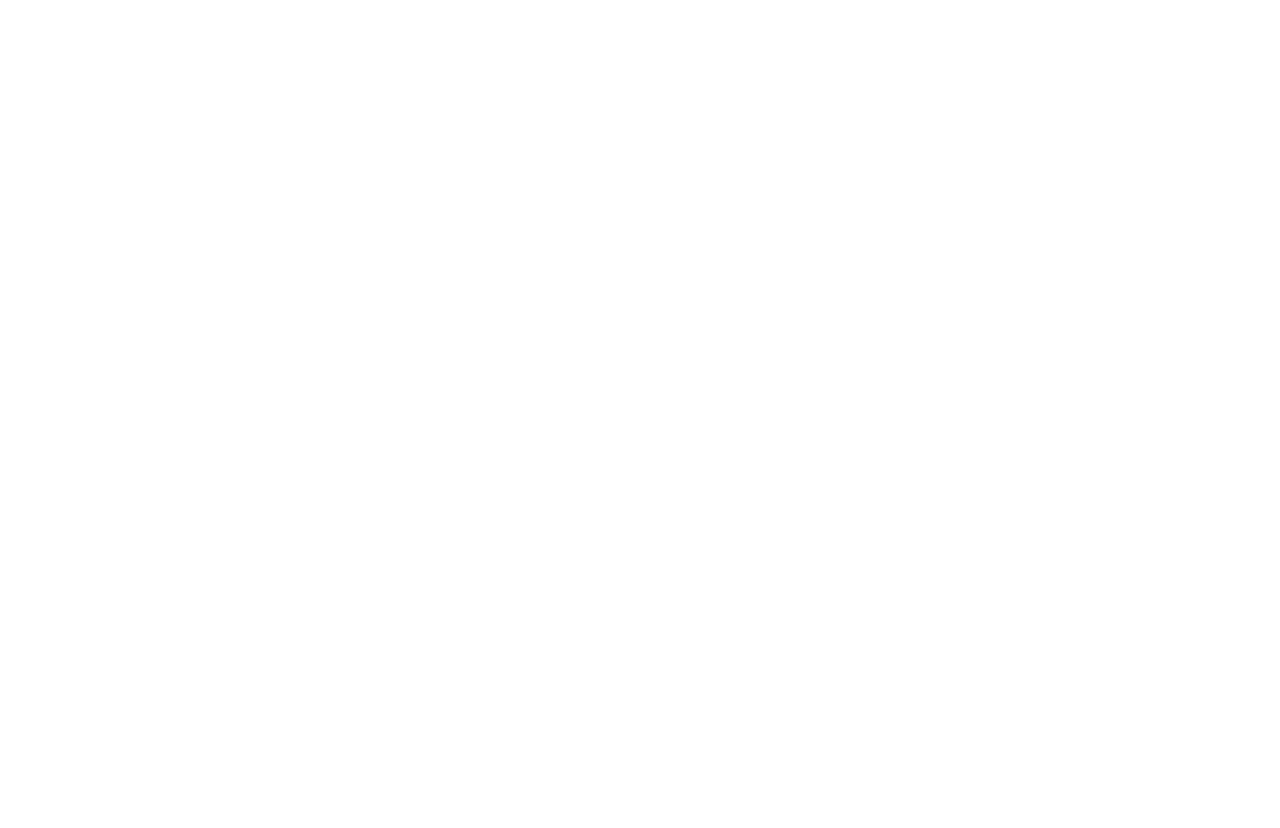
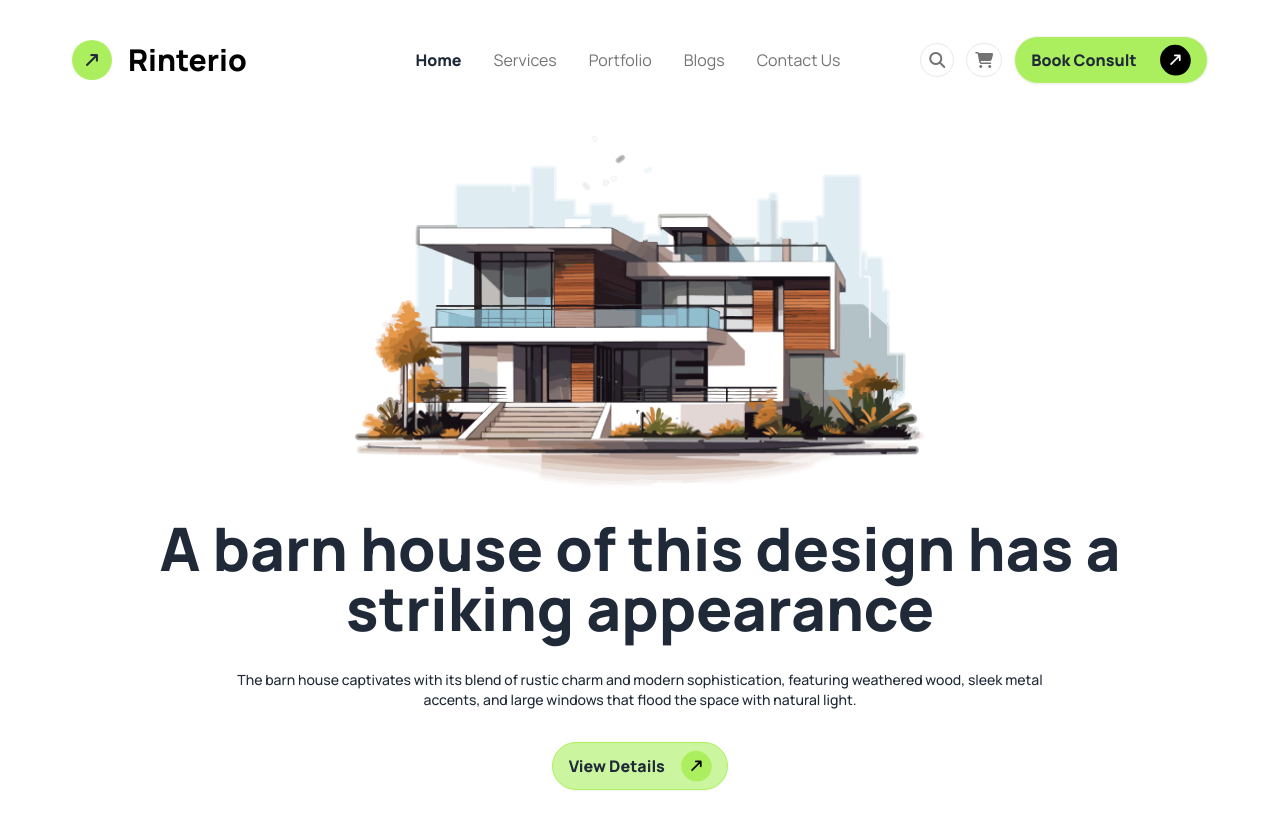
Before and after one commit to noosrat-jahan/Assignment_3, a plain HTML site: page index.html in a window 1280 px wide. Before the commit the page ends 800 px from the top, so only its background shows below. Drawn offline with nearby package versions, Linux system fonts and the light colour scheme.

Commit message:
header section of the design is added

```diff
--- a/index.html
+++ b/index.html
@@ -32,7 +32,74 @@
         }
       </style>
 </head>
-<body>
+<body class="font_manrope">
+    <header class="w-[90%] mt-6 mx-auto">
+        <!-- navbar design -->
+        <nav>
+            <div class="navbar bg-base-100">
+                <div class="navbar-start">
+                  <div class="dropdown">
+                    <div tabindex="0" role="button" class="btn btn-ghost lg:hidden">
+                      <svg
+                        xmlns="http://www.w3.org/2000/svg"
+                        class="h-5 w-5"
+                        fill="none"
+                        viewBox="0 0 24 24"
+                        stroke="currentColor">
+                        <path
+                          stroke-linecap="round"
+                          stroke-linejoin="round"
+                          stroke-width="2"
+                          d="M4 6h16M4 12h8m-8 6h16" />
+                      </svg>
+                    </div>
+                    <ul
+                      tabindex="0"
+                      class="menu menu-sm dropdown-content bg-base-100 rounded-box z-[1] mt-3 w-52 p-2 shadow">
+                      <li><a class="font-extrabold">Home</a></li>
+                      <li><a>Services</a></li>
+                      <li><a>Portfolio</a></li>
+                      <li><a>Blogs</a></li>
+                      <li><a>Contact Us</a></li>
+                    </ul>
+                  </div>
+                  <i class="fa-solid fa-arrow-up-long rotate-45 bg-[#ABEF5F] rounded-full px-3.5 py-3"></i>
+                  <a class=" text-3xl text-black font-extrabold ml-4">Rinterio</a>
+                </div>
+                <div class="navbar-center hidden lg:flex">
+                  <ul class="menu menu-horizontal px-1">
+                    <li><a class="font-extrabold text-base">Home</a></li>
+                    <li><a class="text-[#737373] text-base">Services</a></li>
+                    <li><a class="text-[#737373] text-base">Portfolio</a></li>
+                    <li><a class="text-[#737373] text-base">Blogs</a></li>
+                    <li><a class="text-[#737373] text-base">Contact Us</a></li>
+                  </ul>
+                </div>
+                <div class="navbar-end gap-3 ml-6">
+                    <a href=""><i class="fa-solid fa-magnifying-glass text-[#737373] border border-[#E9E9E9] p-2 rounded-full bg-white"></i></a>
+                    <a href=""><i class="fa-solid fa-cart-shopping text-[#737373] border border-[#E9E9E9] p-2 rounded-full bg-white"></i></a>
 
+                    <div class="btn bg-[#ABEF5F] rounded-full flex items-center">
+                        <a class="font-[900] text-base">Book Consult</a>
+                        <i class="fa-solid fa-arrow-up-long rotate-45 bg-black text-white ml-4 rounded-full px-2.5 py-2"></i>
+                    </div>
+                </div>
+              </div>
+        </nav>
+        <!-- header banner section design -->
+
+        <div class=" mt-10 mb-10 flex flex-col items-center justify-center space-y-8 text-center">
+            <img src="assets/banner.png" alt="">
+            <h1 class="text-6xl font-extrabold">A barn house of this design has a striking appearance</h1>
+            <p class="w-3/4 text-sm font-[500]">The barn house captivates with its blend of rustic charm and modern sophistication, featuring weathered wood, sleek metal accents, and large windows that flood the space with natural light.</p>
+            <div class="btn bg-[#ABEF5F]/60 border border-[#abf25b] rounded-full
+            flex items-center hover:bg-[#ABEF5F]">
+                <a class="font-[900] text-base">View Details</a>
+                <i class="fa-solid fa-arrow-up-long rotate-45 bg-[#ABEF5F] text-black ml-2 rounded-full px-2.5 py-2 font-extrabold"></i>
+            </div>
+        </div>
+    </header>
+    <main></main>
+    <footer></footer>
 </body>
 </html>
```
